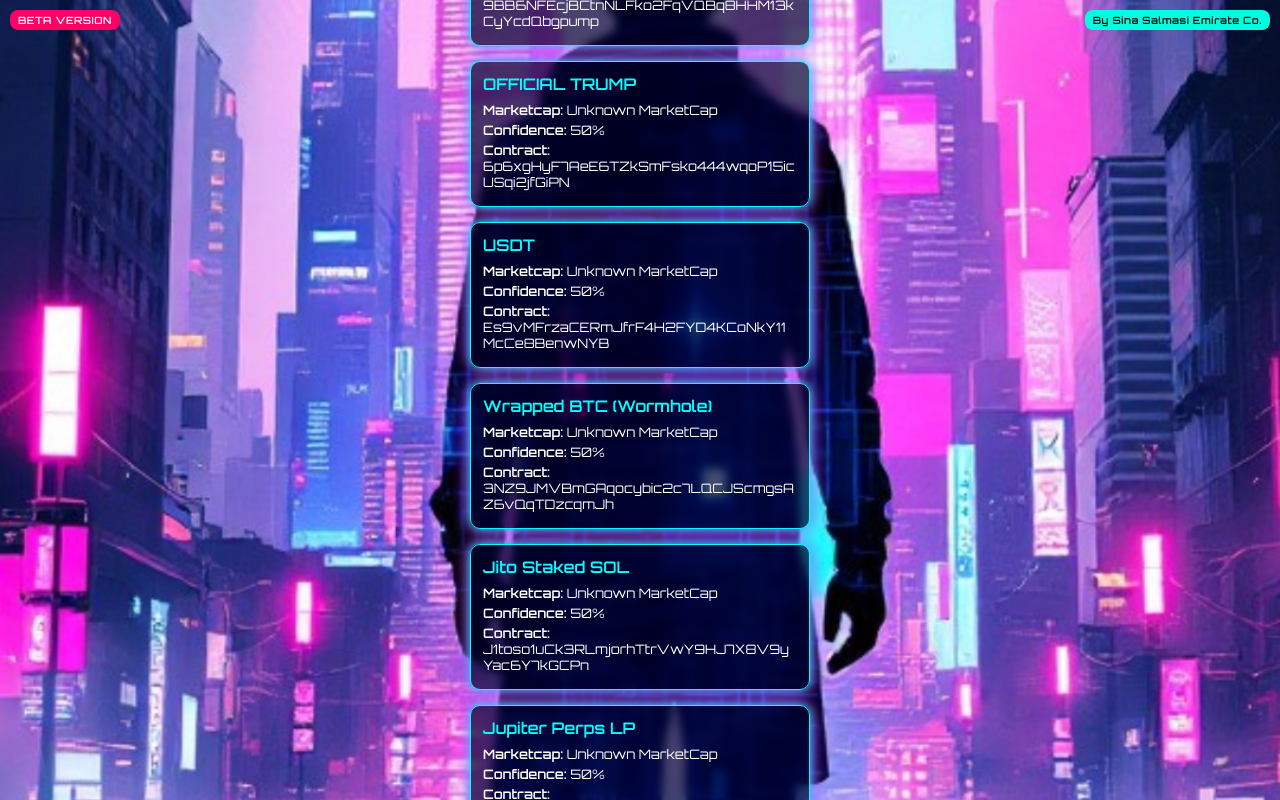
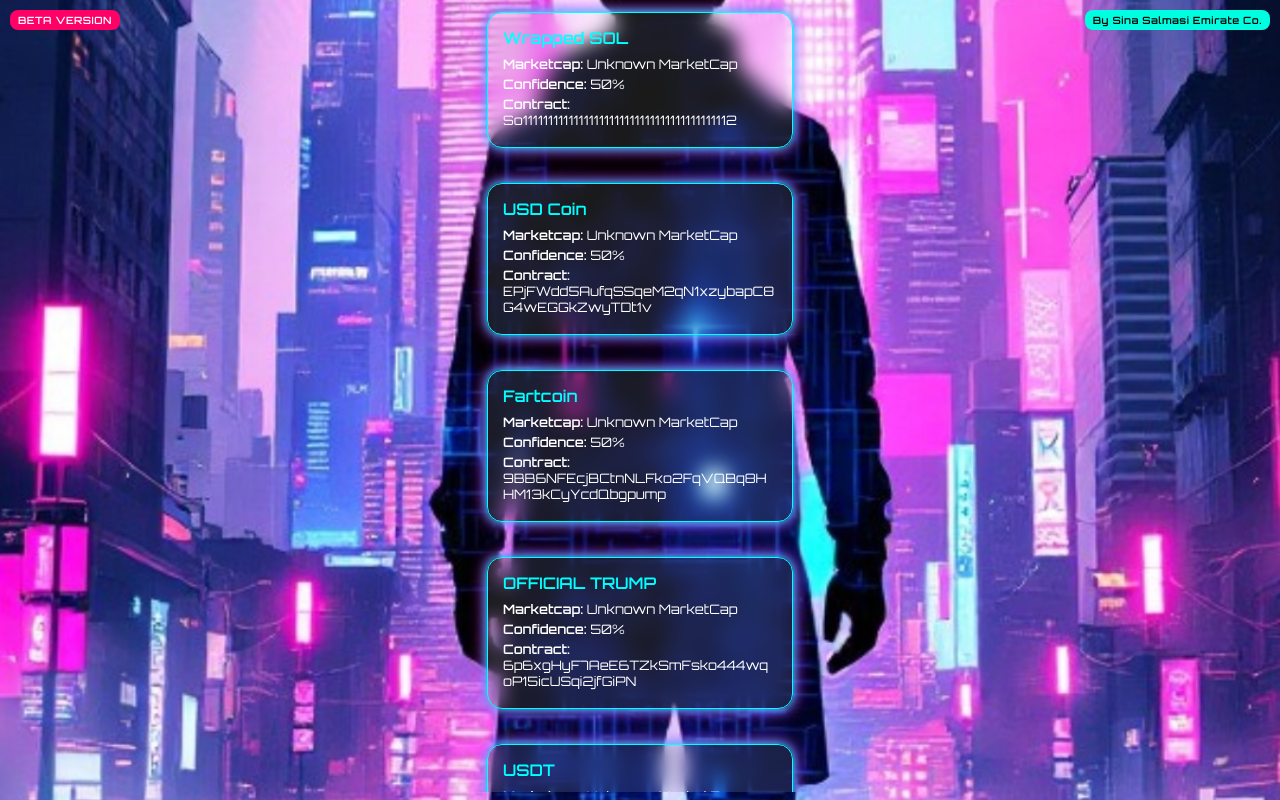
Before and after one commit to SinaDali/OrbitalScan, a website: page alpha.html in a window 1280 px wide. Drawn offline with Linux system fonts and the light colour scheme.

Commit message:
fix: signal

```diff
--- a/public/style.css
+++ b/public/style.css
@@ -414,3 +414,25 @@
   font-size: 14px;
   padding: 20px;
 }
+#signals-container {
+  display: flex;
+  flex-direction: column;
+  align-items: center;
+  padding-top: 20px; /* 👈 این فاصله درست از بالا */
+  overflow-y: auto;
+  height: 100vh;
+  box-sizing: border-box;
+}
+
+.signal-card {
+  width: 90%;
+  max-width: 350px;
+  background: rgba(255, 255, 255, 0.1);
+  border: 1px solid #00ffff;
+  border-radius: 15px;
+  padding: 15px;
+  margin-bottom: 20px;
+  color: white;
+  font-family: 'Orbitron', sans-serif;
+  backdrop-filter: blur(10px);
+}
```
